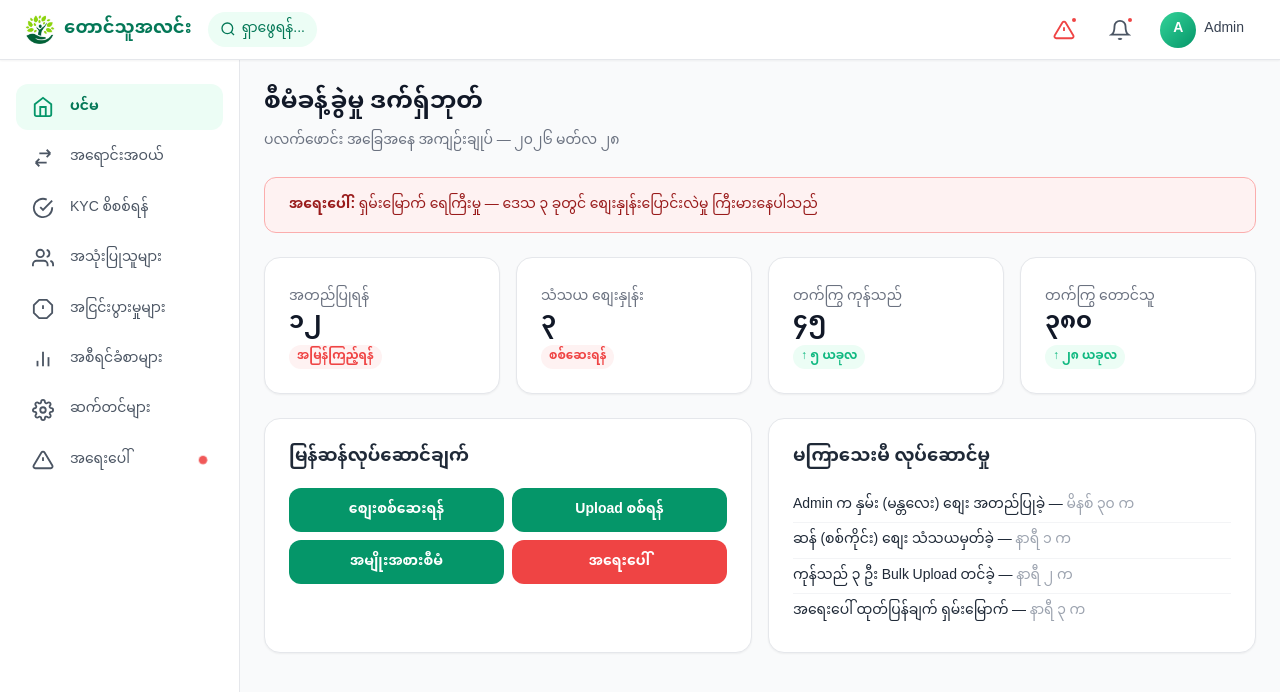
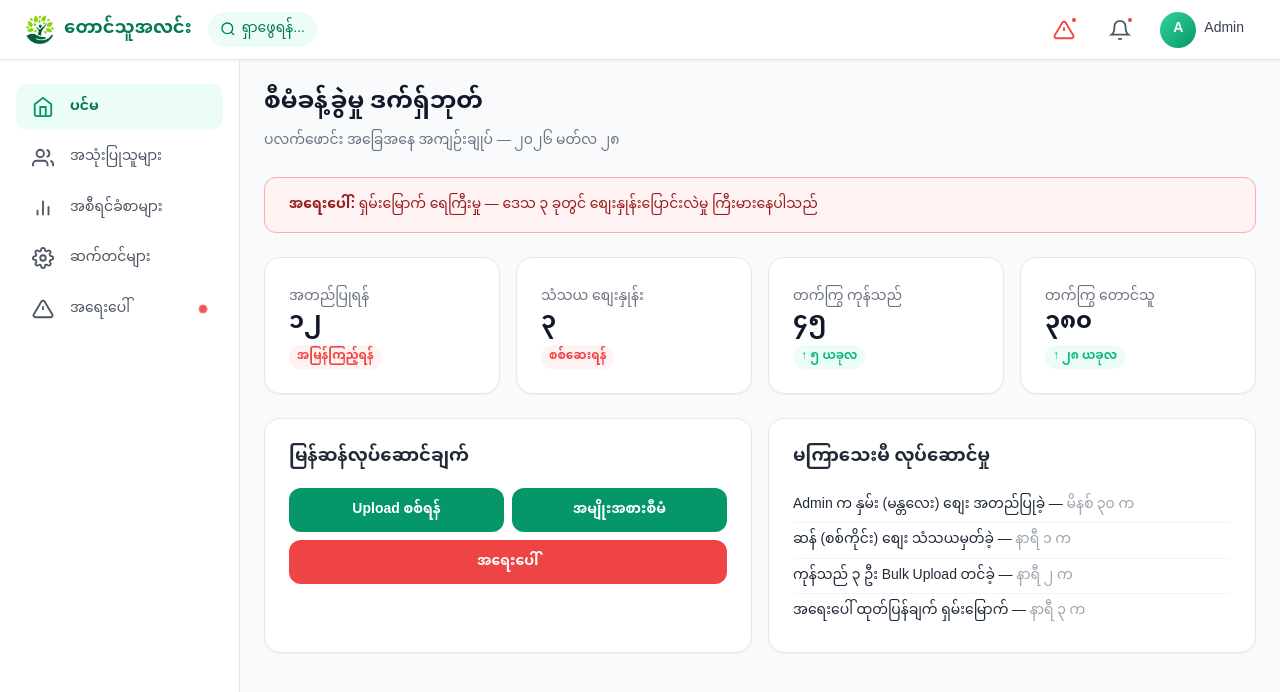
Before and after one commit to moepyaehein/taungthualinn, a Next.js app: page /admin in a window 1280 px wide. Shown: the top 692 px of the page. Built offline with nearby package versions, Linux system fonts and the light colour scheme.

Commit message:
feat(admin): remove verify, trade, and disputes sections from admin panel

```diff
--- a/src/app/admin/layout.tsx
+++ b/src/app/admin/layout.tsx
@@ -7,10 +7,7 @@ import ProfilePanel from '../components/ProfilePanel';
 
 const adminNav = [
   { href: '/admin', label: 'ပင်မ', icon: '<path d="M3 9l9-7 9 7v11a2 2 0 01-2 2H5a2 2 0 01-2-2z"/><polyline points="9 22 9 12 15 12 15 22"/>' },
-  { href: '/admin/trade', label: 'အရောင်းအဝယ်', icon: '<path d="M8 7L20 7M20 7L16 3M20 7L16 11M16 17L4 17M4 17L8 21M4 17L8 13"/>' },
-  { href: '/admin/verify', label: 'KYC စိစစ်ရန်', icon: '<path d="M22 11.08V12a10 10 0 11-5.93-9.14"/><polyline points="22 4 12 14.01 9 11.01"/>' },
   { href: '/admin/users', label: 'အသုံးပြုသူများ', icon: '<path d="M17 21v-2a4 4 0 00-4-4H5a4 4 0 00-4 4v2"/><circle cx="9" cy="7" r="4"/><path d="M23 21v-2a4 4 0 00-3-3.87"/><path d="M16 3.13a4 4 0 010 7.75"/>' },
-  { href: '/admin/disputes', label: 'အငြင်းပွားမှုများ', icon: '<polygon points="7.86 2 16.14 2 22 7.86 22 16.14 16.14 22 7.86 22 2 16.14 2 7.86 7.86 2"/><line x1="12" y1="8" x2="12" y2="12"/><line x1="12" y1="16" x2="12.01" y2="16"/>' },
   { href: '/admin/analytics', label: 'အစီရင်ခံစာများ', icon: '<line x1="18" y1="20" x2="18" y2="10"/><line x1="12" y1="20" x2="12" y2="4"/><line x1="6" y1="20" x2="6" y2="14"/>' },
   { href: '/admin/settings', label: 'ဆက်တင်များ', icon: '<circle cx="12" cy="12" r="3"/><path d="M19.4 15a1.65 1.65 0 00.33 1.82l.06.06a2 2 0 010 2.83 2 2 0 01-2.83 0l-.06-.06a1.65 1.65 0 00-1.82-.33 1.65 1.65 0 00-1 1.51V21a2 2 0 01-2 2 2 2 0 01-2-2v-.09A1.65 1.65 0 009 19.4a1.65 1.65 0 00-1.82.33l-.06.06a2 2 0 01-2.83 0 2 2 0 010-2.83l.06-.06a1.65 1.65 0 00.33-1.82 1.65 1.65 0 00-1.51-1H3a2 2 0 01-2-2 2 2 0 012-2h.09A1.65 1.65 0 004.6 9a1.65 1.65 0 00-.33-1.82l-.06-.06a2 2 0 010-2.83 2 2 0 012.83 0l.06.06a1.65 1.65 0 001.82.33H9a1.65 1.65 0 001-1.51V3a2 2 0 012-2 2 2 0 012 2v.09a1.65 1.65 0 001 1.51 1.65 1.65 0 001.82-.33l.06-.06a2 2 0 012.83 0 2 2 0 010 2.83l-.06.06a1.65 1.65 0 00-.33 1.82V9a1.65 1.65 0 001.51 1H21a2 2 0 012 2 2 2 0 01-2 2h-.09a1.65 1.65 0 00-1.51 1z"/>' },
   { href: '/admin/emergency', label: 'အရေးပေါ်', icon: '<path d="M10.29 3.86L1.82 18a2 2 0 001.71 3h16.94a2 2 0 001.71-3L13.71 3.86a2 2 0 00-3.42 0z"/><line x1="12" y1="9" x2="12" y2="13"/>', emergency: true },
--- a/src/app/admin/page.tsx
+++ b/src/app/admin/page.tsx
@@ -20,10 +20,9 @@ export default function AdminHomePage() {
         <div className="card">
           <div className="card-title mb-md">မြန်ဆန်လုပ်ဆောင်ချက်</div>
           <div style={{ display: 'grid', gridTemplateColumns: '1fr 1fr', gap: 8 }}>
-            <Link href="/admin/verify" className="btn btn-primary">စျေးစစ်ဆေးရန်</Link>
             <Link href="/admin/bulk" className="btn btn-primary">Upload စစ်ရန်</Link>
             <Link href="/admin/categories" className="btn btn-primary">အမျိုးအစားစီမံ</Link>
-            <Link href="/admin/emergency" className="btn btn-danger">အရေးပေါ်</Link>
+            <Link href="/admin/emergency" className="btn btn-danger" style={{ gridColumn: '1 / -1' }}>အရေးပေါ်</Link>
           </div>
         </div>
         <div className="card">
```
